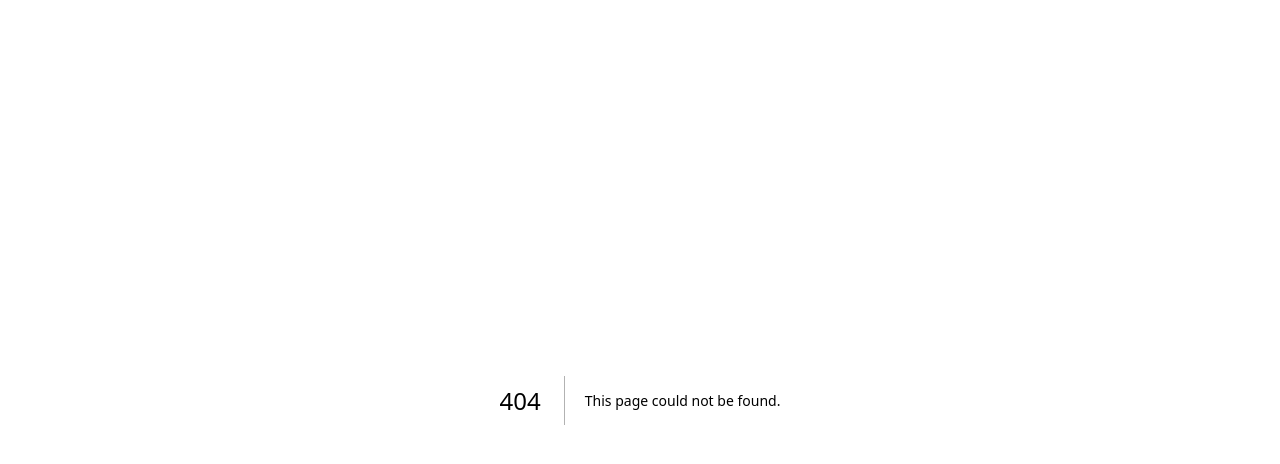
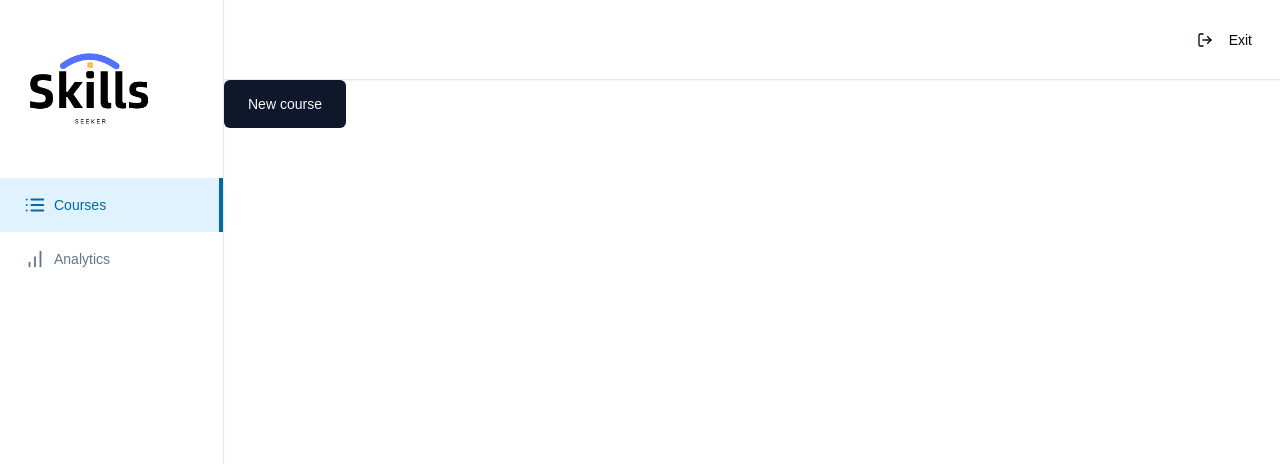
Before and after one commit to angiebow/Skill, a Next.js app: page /teacher/courses in a window 1280 px wide. Before the commit this address had no page. Shown: the top 464 px of the page. Built offline with nearby package versions, Linux system fonts and the light colour scheme.

Commit message:
create courses

```diff
--- /dev/null
+++ b/app/(dashboard)/(routes)/teacher/analytics/page.tsx
@@ -0,0 +1,9 @@
+const AnalyticsPage = () => {
+  return (
+    <div>
+      Analytics
+    </div>
+   );
+}
+
+export default AnalyticsPage;
--- /dev/null
+++ b/app/(dashboard)/(routes)/teacher/courses/page.tsx
@@ -0,0 +1,16 @@
+import { Button } from "@/components/ui/button";
+import Link from "next/link";
+
+const CoursesPage = () => {
+  return (
+    <div>
+      <Link href="/teacher/create">
+        <Button className="p-6">
+          New course
+        </Button>
+      </Link>
+    </div>
+   );
+}
+
+export default CoursesPage;
--- /dev/null
+++ b/app/(dashboard)/(routes)/teacher/create/page.tsx
@@ -0,0 +1,14 @@
+"use client";
+
+import * as z from "zod";
+import axios from "axios";
+
+const CreatePage = () => {
+  return (
+    <div>
+      Create page
+    </div>
+   );
+}
+
+export default CreatePage;
--- a/app/(dashboard)/_components/sidebar-route.tsx
+++ /dev/null
@@ -1,34 +0,0 @@
-"use client";
-
-import { Compass, Layout } from "lucide-react";
-import { SidebarItem } from "./sidebar-item";
-
-const guestRoutes = [
-  {
-    icon: <Layout size={22} />, // Pre-rendered JSX
-    label: "Dashboard",
-    href: "/",
-  },
-  {
-    icon: <Compass size={22} />, // Pre-rendered JSX
-    label: "Browse",
-    href: "/search",
-  }
-];
-
-export const SidebarRoutes = () => {
-  const routes = guestRoutes;
-
-  return (
-    <div className="flex flex-col w-full">
-      {routes.map((route) => (
-        <SidebarItem
-          key={route.href}
-          icon={route.icon} // Now passing pre-rendered JSX
-          label={route.label}
-          href={route.href}
-        />
-      ))}
-    </div>
-  );
-};
--- /dev/null
+++ b/app/(dashboard)/_components/sidebar-routes.tsx
@@ -0,0 +1,53 @@
+"use client";
+
+import { BarChart, Compass, Layout, List } from "lucide-react";
+import { SidebarItem } from "./sidebar-item";
+
+import { usePathname } from "next/navigation";
+
+const guestRoutes = [
+  {
+    icon: <Layout size={22} />,
+    label: "Dashboard",
+    href: "/",
+  },
+  {
+    icon: <Compass size={22} />,
+    label: "Browse",
+    href: "/search",
+  }
+];
+
+const teacherRoutes = [
+  {
+    icon: <List size={22} />,
+    label: "Courses",
+    href: "/teacher/courses",
+  },
+  {
+    icon: <BarChart size={22} />,
+    label: "Analytics",
+    href: "/teacher/analytics",
+  }
+]
+
+export const SidebarRoutes = () => {
+  const pathname = usePathname();
+
+  const isTeacherPage = pathname.includes("/teacher");
+
+  const routes = isTeacherPage ? teacherRoutes : guestRoutes;
+
+  return (
+    <div className="flex flex-col w-full">
+      {routes.map((route) => (
+        <SidebarItem
+          key={route.href}
+          icon={route.icon}
+          label={route.label}
+          href={route.href}
+        />
+      ))}
+    </div>
+  );
+};
--- a/app/(dashboard)/_components/sidebar.tsx
+++ b/app/(dashboard)/_components/sidebar.tsx
@@ -1,5 +1,5 @@
 import { Logo } from "./logo";
-import { SidebarRoutes } from "./sidebar-route";
+import { SidebarRoutes } from "./sidebar-routes";
 
 export const Sidebar = () => {
   return (
--- a/app/(dashboard)/layout.tsx
+++ b/app/(dashboard)/layout.tsx
@@ -14,7 +14,7 @@
       <div className="hidden md:flex h-full w-56 flex-col fixed inset-y-0 z-50">
         <Sidebar/>
       </div>
-      <main className="md:pl-56 h-full">
+      <main className="md:pl-56 pt-[80px] h-full">
         {children}
       </main>
     </div>
--- a/components/navbar-routes.tsx
+++ b/components/navbar-routes.tsx
@@ -1,7 +1,7 @@
 "use client";
 
 import { UserButton } from "@clerk/nextjs";
-import { usePathname, useRouter } from "next/navigation";
+import { usePathname } from "next/navigation";
 
 import { Button } from "@/components/ui/button";
 import Link from "next/link";
@@ -9,7 +9,6 @@
 
 export const NavbarRoutes = () => {
   const pathname = usePathname();
-  const router = useRouter();
 
   const isTeacherPage = pathname.startsWith("/teacher");
   const isPlayerPage = pathname.includes("/chapter");
@@ -22,9 +21,12 @@
   return (
     <div className="flex gap-x-2 ml-auto">
       {isTeacherPage || isPlayerPage ? (
-        <Button onClick={handleLogout}>
-          <LogOut className="h-4 w-4 mr-2"/>
-        </Button>
+        <Link href="/">
+          <Button size="sm" variant="ghost">
+            <LogOut className="h-4 w-4 mr-2"/>
+            Exit
+          </Button>
+        </Link>
       ) : (
         <Link href="/teacher/courses">
           <Button size="sm" variant="ghost">
@@ -32,7 +34,9 @@
           </Button>
         </Link>
       )}
-      <UserButton />
+      <UserButton
+        afterSwitchSessionUrl="/"
+      />
     </div>
   );
 };
--- /dev/null
+++ b/components/ui/form.tsx
@@ -0,0 +1,178 @@
+"use client"
+
+import * as React from "react"
+import * as LabelPrimitive from "@radix-ui/react-label"
+import { Slot } from "@radix-ui/react-slot"
+import {
+  Controller,
+  ControllerProps,
+  FieldPath,
+  FieldValues,
+  FormProvider,
+  useFormContext,
+} from "react-hook-form"
+
+import { cn } from "@/lib/utils"
+import { Label } from "@/components/ui/label"
+
+const Form = FormProvider
+
+type FormFieldContextValue<
+  TFieldValues extends FieldValues = FieldValues,
+  TName extends FieldPath<TFieldValues> = FieldPath<TFieldValues>
+> = {
+  name: TName
+}
+
+const FormFieldContext = React.createContext<FormFieldContextValue>(
+  {} as FormFieldContextValue
+)
+
+const FormField = <
+  TFieldValues extends FieldValues = FieldValues,
+  TName extends FieldPath<TFieldValues> = FieldPath<TFieldValues>
+>({
+  ...props
+}: ControllerProps<TFieldValues, TName>) => {
+  return (
+    <FormFieldContext.Provider value={{ name: props.name }}>
+      <Controller {...props} />
+    </FormFieldContext.Provider>
+  )
+}
+
+const useFormField = () => {
+  const fieldContext = React.useContext(FormFieldContext)
+  const itemContext = React.useContext(FormItemContext)
+  const { getFieldState, formState } = useFormContext()
+
+  const fieldState = getFieldState(fieldContext.name, formState)
+
+  if (!fieldContext) {
+    throw new Error("useFormField should be used within <FormField>")
+  }
+
+  const { id } = itemContext
+
+  return {
+    id,
+    name: fieldContext.name,
+    formItemId: `${id}-form-item`,
+    formDescriptionId: `${id}-form-item-description`,
+    formMessageId: `${id}-form-item-message`,
+    ...fieldState,
+  }
+}
+
+type FormItemContextValue = {
+  id: string
+}
+
+const FormItemContext = React.createContext<FormItemContextValue>(
+  {} as FormItemContextValue
+)
+
+const FormItem = React.forwardRef<
+  HTMLDivElement,
+  React.HTMLAttributes<HTMLDivElement>
+>(({ className, ...props }, ref) => {
+  const id = React.useId()
+
+  return (
+    <FormItemContext.Provider value={{ id }}>
+      <div ref={ref} className={cn("space-y-2", className)} {...props} />
+    </FormItemContext.Provider>
+  )
+})
+FormItem.displayName = "FormItem"
+
+const FormLabel = React.forwardRef<
+  React.ElementRef<typeof LabelPrimitive.Root>,
+  React.ComponentPropsWithoutRef<typeof LabelPrimitive.Root>
+>(({ className, ...props }, ref) => {
+  const { error, formItemId } = useFormField()
+
+  return (
+    <Label
+      ref={ref}
+      className={cn(error && "text-destructive", className)}
+      htmlFor={formItemId}
+      {...props}
+    />
+  )
+})
+FormLabel.displayName = "FormLabel"
+
+const FormControl = React.forwardRef<
+  React.ElementRef<typeof Slot>,
+  React.ComponentPropsWithoutRef<typeof Slot>
+>(({ ...props }, ref) => {
+  const { error, formItemId, formDescriptionId, formMessageId } = useFormField()
+
+  return (
+    <Slot
+      ref={ref}
+      id={formItemId}
+      aria-describedby={
+        !error
+          ? `${formDescriptionId}`
+          : `${formDescriptionId} ${formMessageId}`
+      }
+      aria-invalid={!!error}
+      {...props}
+    />
+  )
+})
+FormControl.displayName = "FormControl"
+
+const FormDescription = React.forwardRef<
+  HTMLParagraphElement,
+  React.HTMLAttributes<HTMLParagraphElement>
+>(({ className, ...props }, ref) => {
+  const { formDescriptionId } = useFormField()
+
+  return (
+    <p
+      ref={ref}
+      id={formDescriptionId}
+      className={cn("text-sm text-muted-foreground", className)}
+      {...props}
+    />
+  )
+})
+FormDescription.displayName = "FormDescription"
+
+const FormMessage = React.forwardRef<
+  HTMLParagraphElement,
+  React.HTMLAttributes<HTMLParagraphElement>
+>(({ className, children, ...props }, ref) => {
+  const { error, formMessageId } = useFormField()
+  const body = error ? String(error?.message) : children
+
+  if (!body) {
+    return null
+  }
+
+  return (
+    <p
+      ref={ref}
+      id={formMessageId}
+      className={cn("text-sm font-medium text-destructive", className)}
+      {...props}
+    >
+      {body}
+    </p>
+  )
+})
+FormMessage.displayName = "FormMessage"
+
+export {
+  useFormField,
+  Form,
+  FormItem,
+  FormLabel,
+  FormControl,
+  FormDescription,
+  FormMessage,
+  FormField,
+}
--- /dev/null
+++ b/components/ui/input.tsx
@@ -0,0 +1,22 @@
+import * as React from "react"
+
+import { cn } from "@/lib/utils"
+
+const Input = React.forwardRef<HTMLInputElement, React.ComponentProps<"input">>(
+  ({ className, type, ...props }, ref) => {
+    return (
+      <input
+        type={type}
+        className={cn(
+          "flex h-10 w-full rounded-md border border-input bg-background px-3 py-2 text-base ring-offset-background file:border-0 file:bg-transparent file:text-sm file:font-medium file:text-foreground placeholder:text-muted-foreground focus-visible:outline-none focus-visible:ring-2 focus-visible:ring-ring focus-visible:ring-offset-2 disabled:cursor-not-allowed disabled:opacity-50 md:text-sm",
+          className
+        )}
+        ref={ref}
+        {...props}
+      />
+    )
+  }
+)
+Input.displayName = "Input"
+
+export { Input }
--- /dev/null
+++ b/components/ui/label.tsx
@@ -0,0 +1,26 @@
+"use client"
+
+import * as React from "react"
+import * as LabelPrimitive from "@radix-ui/react-label"
+import { cva, type VariantProps } from "class-variance-authority"
+
+import { cn } from "@/lib/utils"
+
+const labelVariants = cva(
+  "text-sm font-medium leading-none peer-disabled:cursor-not-allowed peer-disabled:opacity-70"
+)
+
+const Label = React.forwardRef<
+  React.ElementRef<typeof LabelPrimitive.Root>,
+  React.ComponentPropsWithoutRef<typeof LabelPrimitive.Root> &
+    VariantProps<typeof labelVariants>
+>(({ className, ...props }, ref) => (
+  <LabelPrimitive.Root
+    ref={ref}
+    className={cn(labelVariants(), className)}
+    {...props}
+  />
+))
+Label.displayName = LabelPrimitive.Root.displayName
+
+export { Label }
```
Also changed, not shown: package.json (+6 -1 lines), 1 other file (tests, documents, lock files or other folders).
